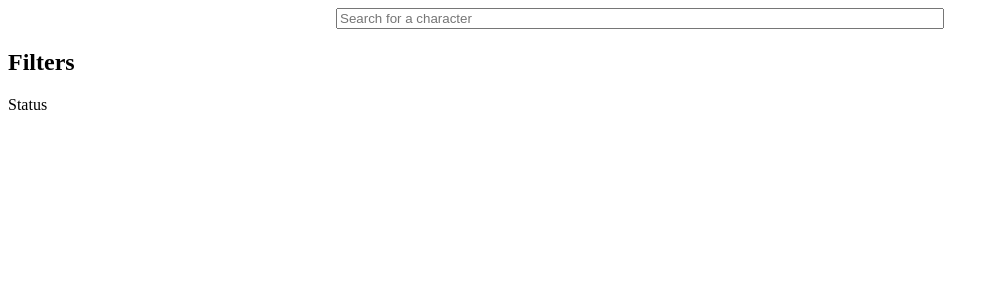
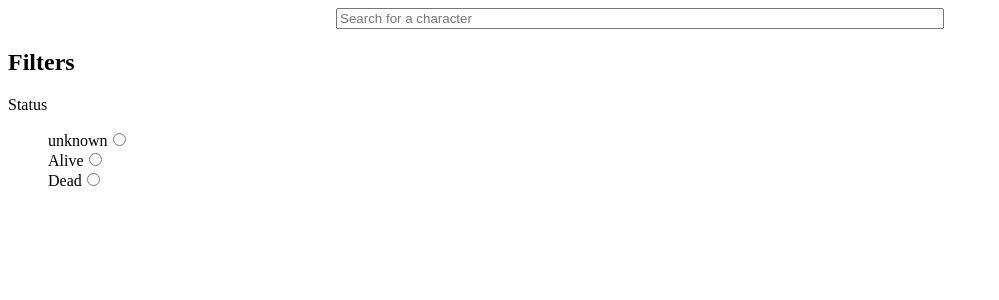
Before and after one commit to alonsogb/academy-path, a Vue app: page / in a window 1280 px wide. Shown: the top 300 px of the page, without its empty margins (0-999 px from the left). Built offline with nearby package versions, Linux system fonts and the light colour scheme.

Commit message:
6th step

```diff
--- a/src/App.vue
+++ b/src/App.vue
@@ -1,20 +1,20 @@
 <template>
   <header class="header">
-    <SearchInput v-on:search="search"/>
+    <SearchInput v-on:search="setQuery"/>
   </header>
   <div class="container">
     <aside class="facets">
       <h2>Filters</h2>
       <span>Status</span>
       <ul class="filters">
-        <li v-for="filter in filters" v-bind:key="filter">
-          <StatusFilter v-on:clickCheckbox="changeCheckbox(filter,$event.target.checked)">{{ filter }}</StatusFilter>
+        <li v-for="filter in filters.status" v-bind:key="filter">
+          <StatusFilter v-on:clickCheckbox="changeCheckbox(filter)">{{ filter }}</StatusFilter>
         </li>
       </ul>
     </aside>
     <main>
       <section class="characters">
-        <CharacterCard v-for="character in visibleCharacters" v-bind:key="character.id" v-bind:character="character"/>
+        <CharacterCard v-for="character in characters" v-bind:key="character.id" v-bind:character="character"/>
       </section>
     </main>
   </div>
@@ -33,32 +33,43 @@
     data() {
       return {
         characters: [],
-        statusCheckboxesActivated: []
+        query: '',
+        status: '',
+        url: 'https://rickandmortyapi.com/api/character/',
+        /*
+         * HACK:
+         *  In Empathy Platform every request returns you the filters available, as Rick-&-morty API do not retrieve it we hardcode them here.
+         */
+        filters: {
+          status: ['unknown', 'Alive', 'Dead']
+        }
       };
     },
+    watch: {
+      query() {
+        this.search();
+      },
+      status() {
+        this.search();
+      }
+    },
     methods: {
-      search(event) {
-        const query = event.target.value;
-        fetch('https://rickandmortyapi.com/api/character/?name=' + query).then(response => response.json())
+      setQuery(query) {
+        this.query = query;
+      },
+      search() {
+        fetch(this.url + '?name=' + this.query + (this.status ? '&status=' + this.status : '')).then(response => response.json())
             .then(data => {
               this.characters = data.results;
               console.log(this.characters);
             });
       },
-      changeCheckbox(checkboxValue, checkboxStatus) {
-        if (!this.statusCheckboxesActivated.includes(checkboxValue) && !checkboxStatus) {
-          this.statusCheckboxesActivated.push(checkboxValue);
+      changeCheckbox(checkboxValue) {
+        if (this.status === checkboxValue) {
+          this.status = '';
         } else {
-          this.statusCheckboxesActivated = this.statusCheckboxesActivated.filter(checkbox => checkbox !== checkbox);
+          this.status = checkboxValue;
         }
-      }
-    },
-    computed: {
-      filters() {
-        return this.characters?.reduce((filters, character) => filters.add(character.status), new Set()) ?? [];
-      },
-      visibleCharacters() {
-        return this.characters?.filter(character => !this.statusCheckboxesActivated.includes(character.status)) ?? [];
       }
     }
   };
--- a/src/components/SearchInput.vue
+++ b/src/components/SearchInput.vue
@@ -1,5 +1,5 @@
 <template>
-  <input class="search" placeholder="Search for a character" v-on:input="$emit('search',$event)"/>
+  <input class="search" placeholder="Search for a character" v-on:input="$emit('search',$event.target.value)"/>
 </template>
 
 <script >
--- a/src/components/StatusFilter.vue
+++ b/src/components/StatusFilter.vue
@@ -1,7 +1,7 @@
 <template>
   <label class="filter">
     <slot></slot>
-    <input checked type="checkbox" v-on:change="$emit('clickCheckbox',$event)">
+    <input type="radio" v-on:change="$emit('clickCheckbox',$event)" name="status-filter">
   </label>
 </template>
 
```
